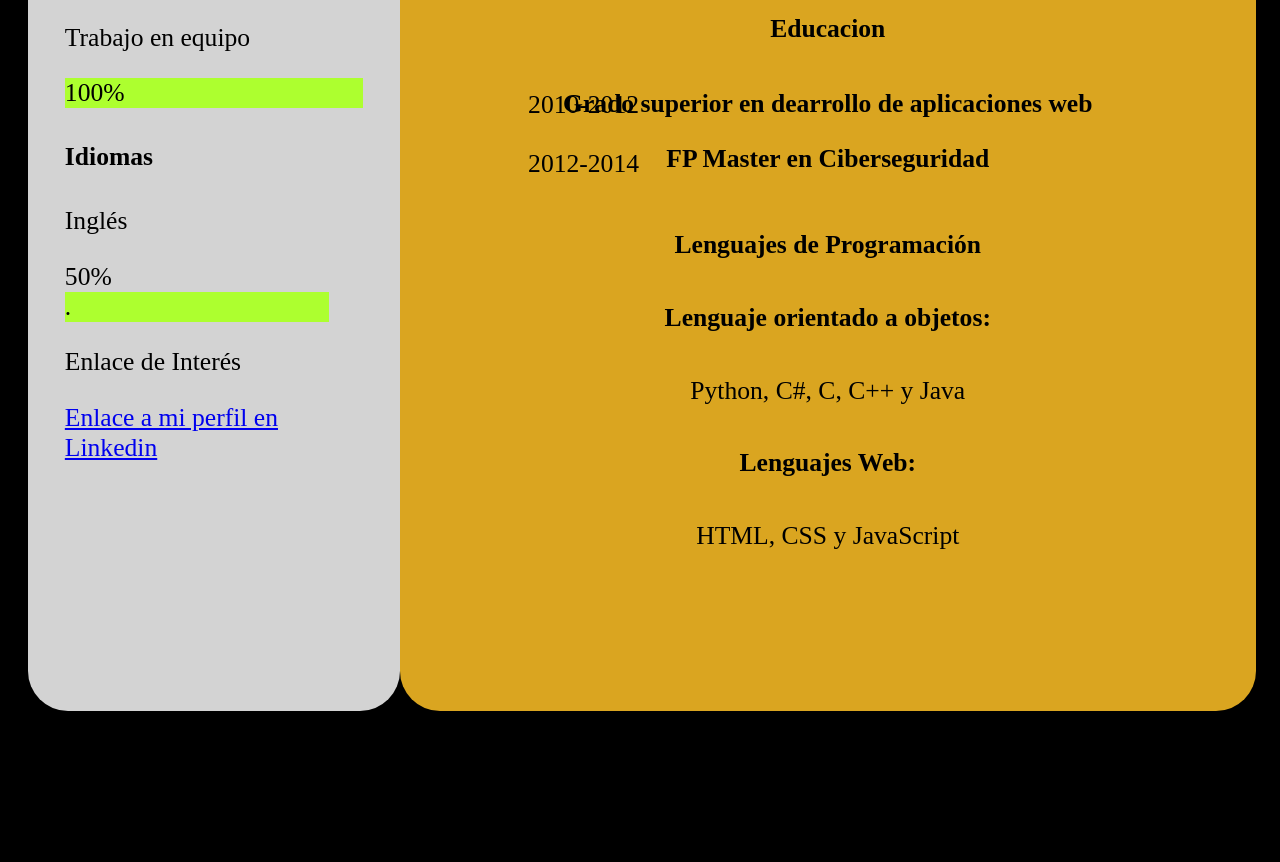
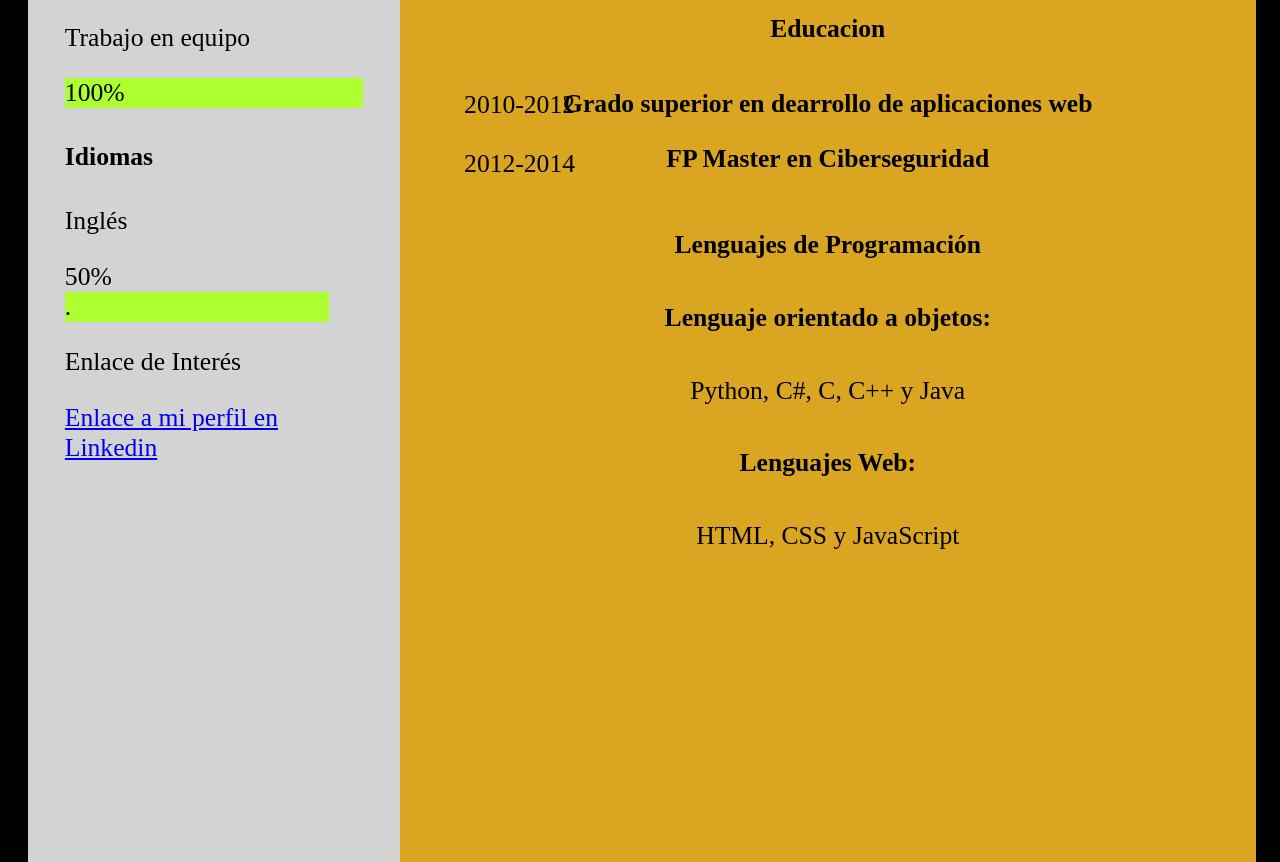
Before and after one commit to CarlosCastroFernandez/NuevaVersionCV, a plain HTML site: page nuevaVersionCV/index.html in a window 1280 px wide. Shown: the part 1209-2071 px from the top of the page. Before the commit the page ends 1940 px from the top, so only its background shows below. Drawn offline with Linux system fonts and the light colour scheme.

Commit message:
Update index.css

```diff
--- a/nuevaVersionCV/index.css
+++ b/nuevaVersionCV/index.css
@@ -17,7 +17,9 @@ body {
 .container {
     margin: 10px;
     display: flex;
-    height:120em;
+
+
+    height:310vh;
 
     padding-right:1em;
     min-width:250px;
@@ -65,6 +67,7 @@ h3 {
     flex-basis:90%;
 }
 .cajaFechas{
+
     margin-top:-37em;
     margin-left:64px;
     display:flex;
@@ -76,7 +79,8 @@ h3 {
 }
 .cajaFechas2{
     margin-top:-32em;
-    margin-left:64px;
+    margin-left:0px;
+    padding-left:0px;
     display:flex;
     flex-direction:column;
 
@@ -94,9 +98,12 @@ h3 {
     justify-content:flex-start;
 
 }
-@media only screen and(max-width:800px){
+@media only screen and (max-width:800px){
     .container{
-    display:flex;
     flex-direction:column;
+    height:450vh;
+
+
+
     }
 }
```
